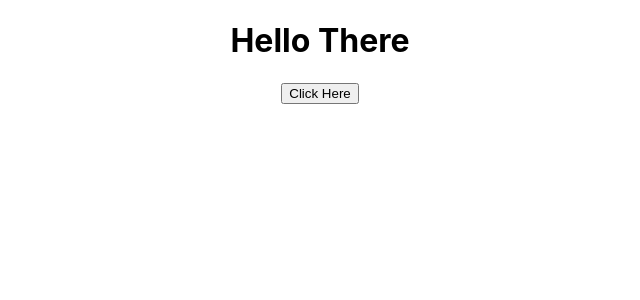
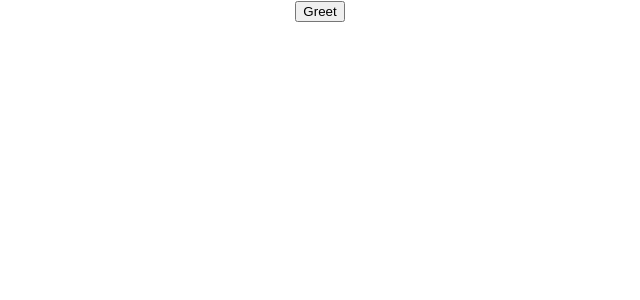
Before and after one commit to RishiGupta13/react-basics, a React (Create React App) app: page / in a window 1280 px wide. Shown: the top 300 px of the page, without its empty margins (320-960 px from the left). Built offline with nearby package versions, Linux system fonts and the light colour scheme.

Commit message:
Parent Child Communication

```diff
--- a/src/App.js
+++ b/src/App.js
@@ -1,6 +1,7 @@
 import './App.css';
 // import {Greet} from './components/Greet'
-import {Message} from './components/Message'
+// import {Message} from './components/Message'
+import {ParentComponent} from './components/ParentComponent'
 
 function App() {
   return (
@@ -11,7 +12,8 @@ function App() {
         <p>I beat John Cena</p>
       </Greet> */}
 
-      <Message/>
+      {/* <Message/> */}
+      <ParentComponent/>
     </div>
   );
 }
--- /dev/null
+++ b/src/components/ChildComponent.js
@@ -0,0 +1,8 @@
+export const ChildComponent=(props)=>{
+    return(
+        <div>
+            <button onClick={props.greetHandler}>Greet</button>
+        </div>
+    )
+
+}
--- /dev/null
+++ b/src/components/ParentComponent.js
@@ -0,0 +1,10 @@
+import {ChildComponent} from './ChildComponent'
+
+export const ParentComponent=()=>{
+    const greetParent=()=>{
+        alert('Hello Parent');
+    }
+
+    return <ChildComponent greetHandler={greetParent} />
+
+}
```
